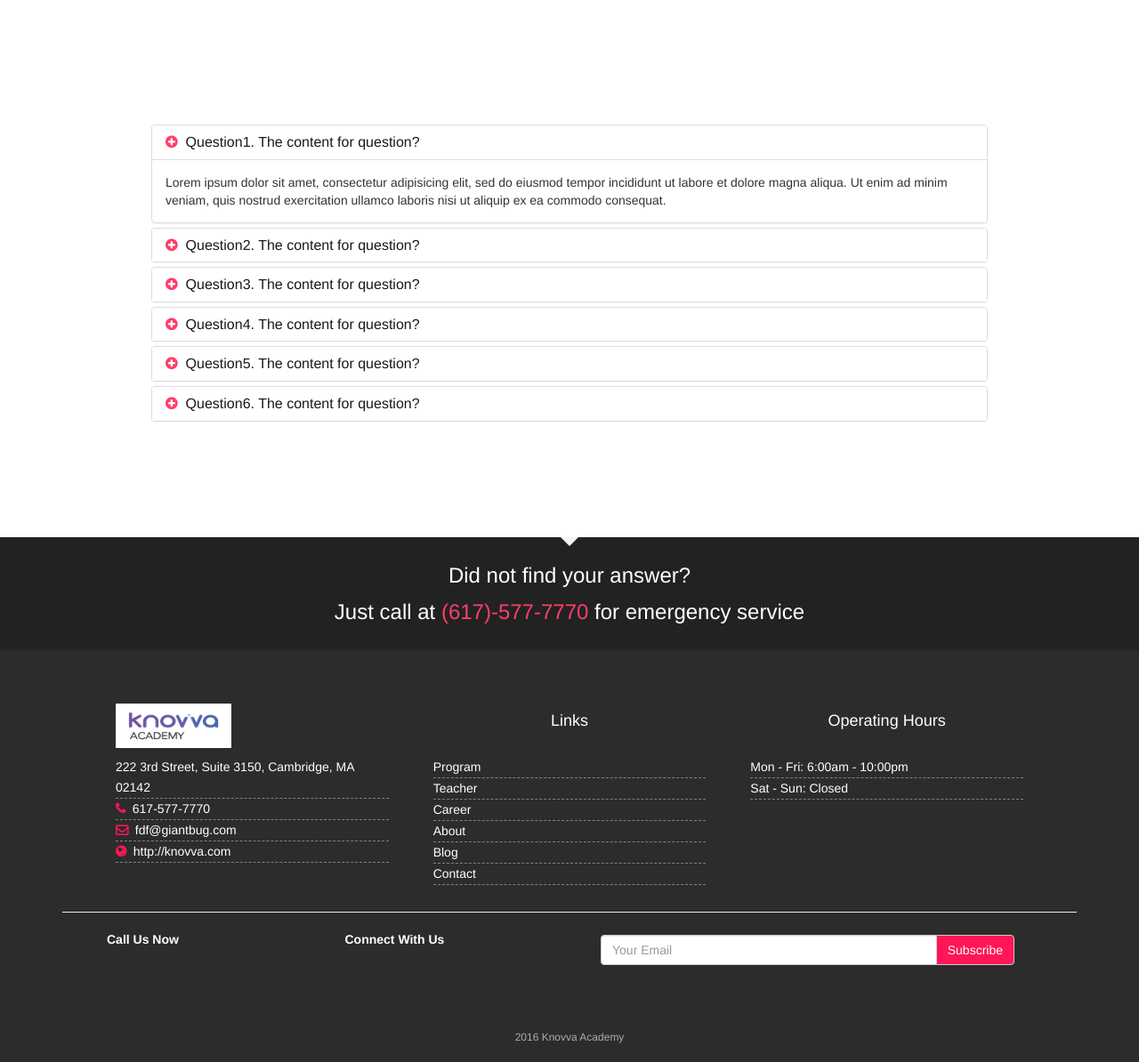
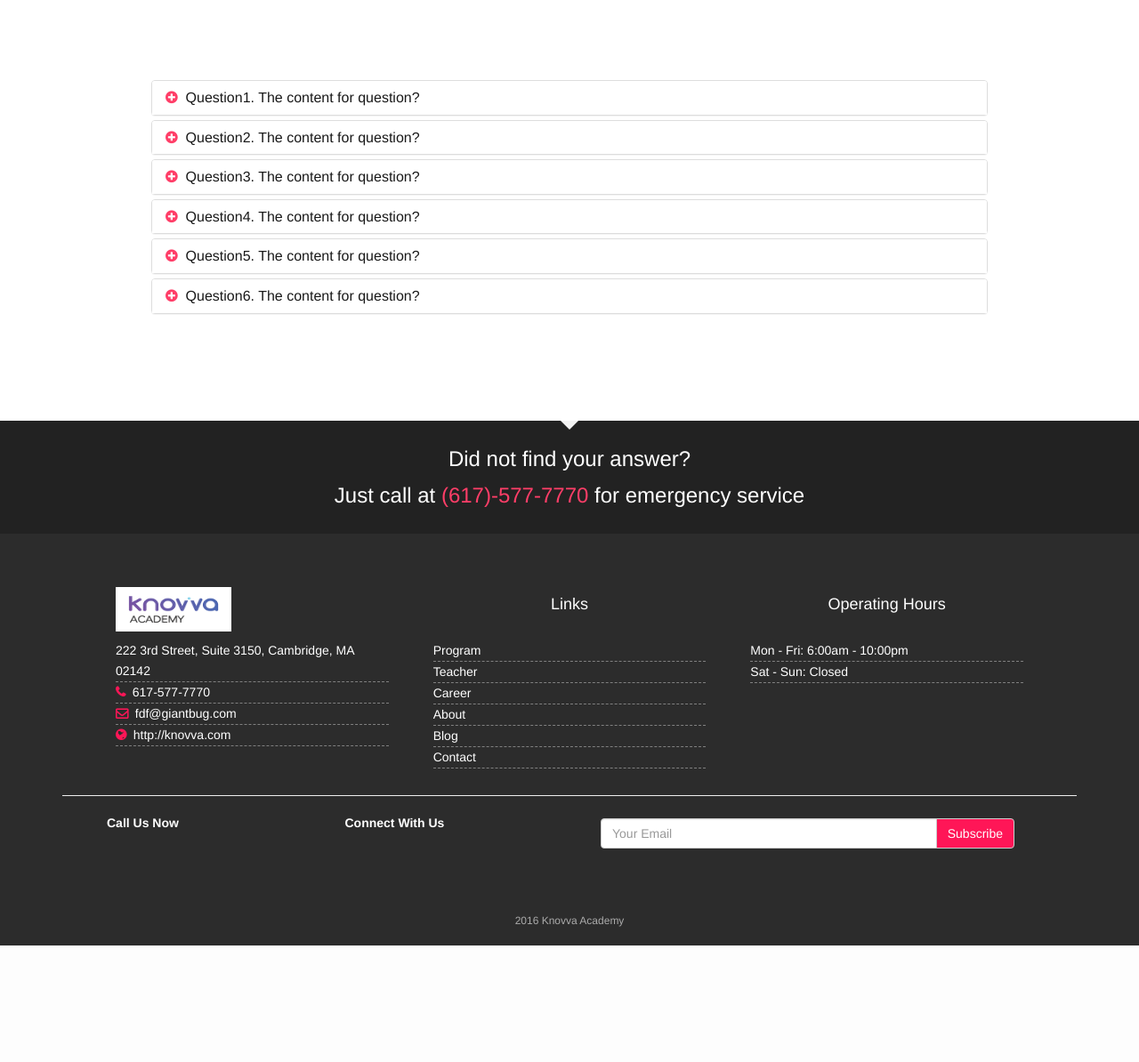
Before and after one commit to xuezhouappdev/knovva, a PHP site: page /faq.php in a window 1280 px wide. Shown: the part 200-1394 px from the top of the page at 89% size. After the commit the page ends 1263 px from the top, so only its background shows below. Run offline with PHP 8.4, Linux system fonts and the light colour scheme; some web fonts are replaced.

Commit message:
fixed faq Jquery

```diff
--- a/css/faq.css
+++ b/css/faq.css
@@ -23,8 +23,8 @@ div.banner {
 
 /* Question section*/
 div.questions {
-    padding: 100px 0;
-    margin-top: 40px;
+    padding: 90px 0;
+    margin-top: 0px;
 
 }
 
@@ -42,6 +42,9 @@ div#accordion.panel-group {
 .questions i {
     color:#ff3e68;
 }
+
+
+
 
 
 /*
--- a/faq.php
+++ b/faq.php
@@ -39,13 +39,13 @@ include "header.php";
         <div class="panel-group" id="accordion">
             <!--Q1-->
             <div class="panel panel-default">
-                <div class="panel-heading">
+                <div class="panel-heading" >
                     <h4 class="panel-title">
                         <i class="fa fa-plus-circle" aria-hidden="true"></i>&nbsp
                         <a data-toggle="collapse" data-parent="#accordion" href="#collapse1">Question1. The content for question?</a>
                     </h4>
                 </div>
-                <div id="collapse1" class="panel-collapse collapse in">
+                <div id="collapse1" class="panel-collapse collapse">
                     <div class="panel-body">Lorem ipsum dolor sit amet, consectetur adipisicing elit,
                         sed do eiusmod tempor incididunt ut labore et dolore magna aliqua. Ut enim ad minim veniam,
                         quis nostrud exercitation ullamco laboris nisi ut aliquip ex ea commodo consequat.</div>
@@ -166,7 +166,25 @@ include "header.php";
 </div>
 
 
+<script>
+    $(document).ready(function(){
 
+
+        $(".questions a").click(function(){
+            //alert("TEt");
+            $(this).css("text-decoration","none");
+            $(".panel-heading").css({"background":"white","color":"black"});
+            $(".panel-heading i").removeClass("fa-minus-circle").addClass("fa-plus-circle").css("color","#ff3e68");
+
+            $(this).parent().parent().css({"background":"#ff3e68","color":"white"});
+            $(this).prev().addClass("fa-minus-circle").removeClass("fa-plus-circle").css("color","white");
+
+
+        })
+
+
+    })
+</script>
 
 
 
```
